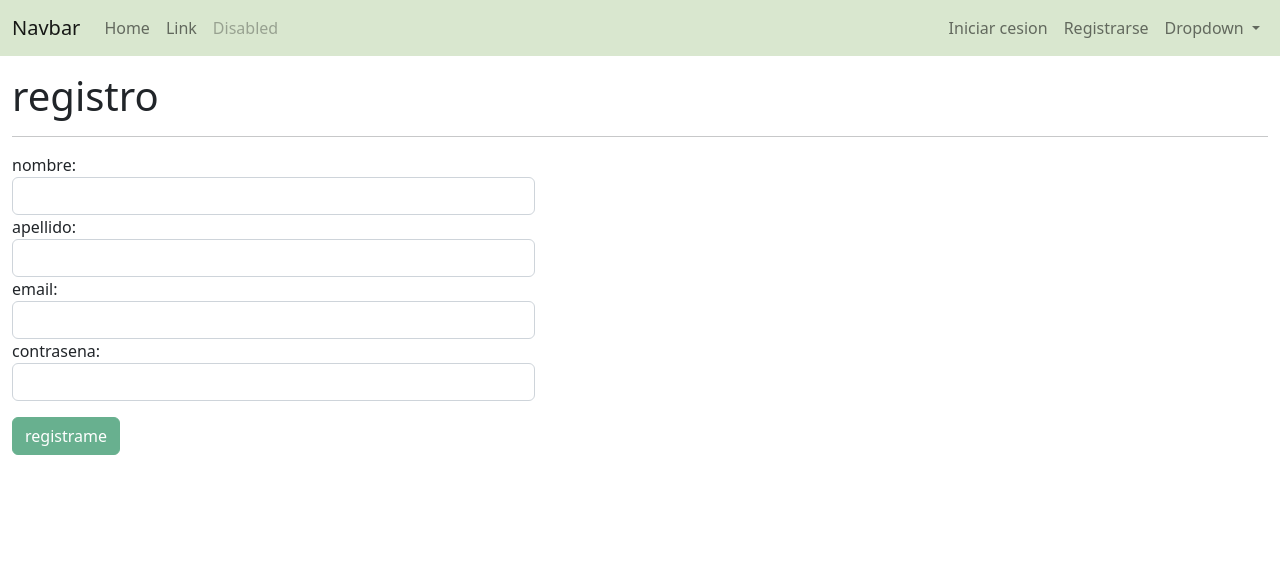
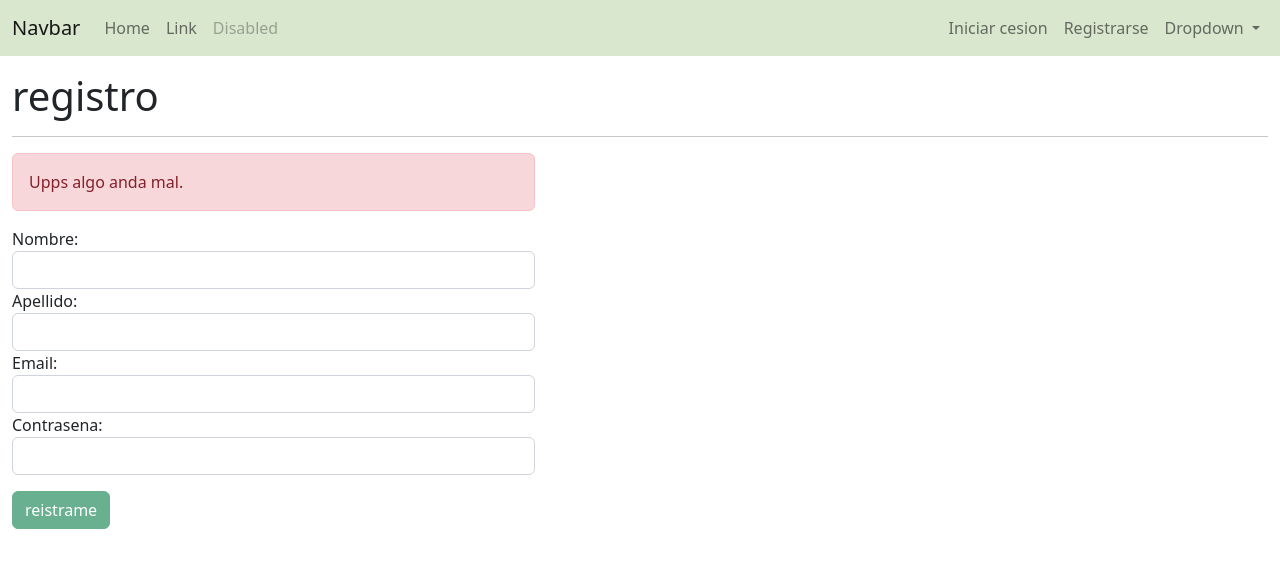
Before and after one commit to N4than13L/master-fullstack-con-symfony, an Angular app in the folder app-videos-angular/: page /registro in a window 1280 px wide. Shown: the top 568 px of the page. Built offline with nearby package versions, Linux system fonts and the light colour scheme; no server answers.

Commit message:
agregando formulario de registro

```diff
--- a/app-videos-angular/src/app/app.module.ts
+++ b/app-videos-angular/src/app/app.module.ts
@@ -1,5 +1,7 @@
 import { NgModule } from '@angular/core'
 import { BrowserModule } from '@angular/platform-browser'
+import { HttpClientModule } from '@angular/common/http';
+
 
 import { routing, appRoutingProviders } from './app.routing'
 
@@ -22,7 +24,8 @@ import { FormsModule } from '@angular/forms';
   imports: [
     BrowserModule,
     routing,
-    FormsModule
+    FormsModule,
+    HttpClientModule
   ],
   providers: [
     appRoutingProviders
--- a/app-videos-angular/src/app/components/register/register.component.html
+++ b/app-videos-angular/src/app/components/register/register.component.html
@@ -2,44 +2,54 @@
     <h1>{{Pagetitle}}</h1>
     <hr />
 
-    <form class="col-md-5 ml-0 pl-0" #registerForm="ngForm" (ngSubmit)="onSubmit(registerForm)">
-        <div class="from-group">
-            <label for="name">nombre:</label>
-            <input type="text" class="form-control" name="name" #name="ngModel" [(ngModel)]="user.name" required
-                pattern="[a-zA-Z]" />
+    <div class="alert alert-success col-md-5 mt-3" *ngIf="status == 'success'">
+        Te has registrado con exito, <a [routerLink]="['/login']">Inicia cesion</a>
+    </div>
+    <div class="alert alert-danger col-md-5 mt-3" *ngIf="status == 'error'">
+        Upps algo anda mal.
+    </div>
+
+    <form class="col-md-5 ml-0 pl-0" #registerForm="ngForm" (ngSubmit)=" onSubmit(registerForm)">
+        <div class="form-group">
+            <label for="name">Nombre:</label>
+            <input type="text" name="name" class="form-control" #name="ngModel" [(ngModel)]="user.name" required />
+
             <small *ngIf="!name.valid && name.touched" class="invalid-feedback d-block">
-                nombre no debe ser vacio o es invalido
+                La contrasena es requerida
+            </small>
+
+        </div>
+
+        <div class="form-group">
+            <label for="surname">Apellido:</label>
+            <input type="text" name="surname" class="form-control" #surname="ngModel" [(ngModel)]="user.surname"
+                required />
+
+            <small *ngIf="!surname.valid && surname.touched" class="invalid-feedback d-block">
+                La contrasena es requerida
             </small>
         </div>
 
-        <div class="from-group">
-            <label for="surname">apellido:</label>
-            <input type="text" class="form-control" name="surname" #surname="ngModel" [(ngModel)]="user.surname"
-                required pattern="[a-zA-Z]" />
-            <small *ngIf="!surname.valid && surname.touched" class="invalid-feedback d-block">
-                los apellidos no deben estar vacios o es invalido
+        <div class="form-group">
+            <label for="email">Email:</label>
+            <input type="email" name="email" class="form-control" #email="ngModel" [(ngModel)]="user.email" required />
+
+            <small *ngIf="!email.valid && email.touched" class="invalid-feedback d-block">
+                Email requerido
             </small>
         </div>
 
+        <div class="form-group">
+            <label for="password">Contrasena:</label>
+            <input type="password" name="password" class="form-control" #password="ngModel" [(ngModel)]="user.password"
+                required />
 
-        <div class="from-group">
-            <label for="email">email:</label>
-            <input type="text" class="form-control" name="email" #email="ngModel" [(ngModel)]="user.email" required
-                pattern="[a-z0-9._%+-]+@[a-z0-9.-]+\.[a-z]{2,4}$" />
-            <small *ngIf="!email.valid && email.touched" class="invalid-feedback d-block">
-                email incorecto
+            <small *ngIf="!password.valid && password.touched" class="invalid-feedback d-block">
+                La contrasena es requerida
             </small>
         </div>
 
-        <div class="from-group">
-            <label for="contrasena">contrasena:</label>
-            <input type="password" class="form-control" name="contrasena" #contrasena="ngModel"
-                [(ngModel)]="user.password" required />
-            <small *ngIf="!contrasena.valid && contrasena.touched" class="invalid-feedback d-block">
-                la contrasena no debe estar vacia
-            </small>
-        </div>
+        <input type="submit" value="reistrame" class="btn btn-success mt-3" [disabled]="registerForm.invalid" />
+    </form>
 
-        <input type="submit" value="registrame" class="btn btn-success mt-3" [disabled]="registerForm.invalid" />
-    </form>
 </div>
--- a/app-videos-angular/src/app/components/register/register.component.ts
+++ b/app-videos-angular/src/app/components/register/register.component.ts
@@ -1,26 +1,46 @@
 import { Component, OnInit } from '@angular/core';
 import { User } from 'src/app/models/user';
+import { UserService } from 'src/app/services/user.service';
 
 @Component({
   selector: 'app-register',
   templateUrl: './register.component.html',
-  styleUrls: ['./register.component.css']
+  styleUrls: ['./register.component.css'],
+  providers: [UserService]
 })
+
 export class RegisterComponent implements OnInit {
   public Pagetitle: string
   public user: User
+  public status: string | any
 
-  constructor() {
+  constructor(
+    private _userService: UserService
+  ) {
     this.Pagetitle = "registro"
     this.user = new User(1, '', '', '', '', 'ROLE_USER', '')
   }
 
   ngOnInit(): void {
-    console.log(this.user)
+    this.onSubmit(this.user)
+    console.log(this._userService.test())
   }
 
-  onSubmit(val: any) {
-    console.log(this.user)
+  onSubmit(form: any) {
+    this._userService.register(this.user).subscribe(
+      res => {
+        if (res.status == "success") {
+          this.status = "success"
+          form.reset()
+        } else {
+          this.status = "error"
+        }
+      },
+      err => {
+        this.status = "error"
+        console.log(err)
+      }
+    )
   }
 
 }
--- /dev/null
+++ b/app-videos-angular/src/app/services/global.ts
@@ -0,0 +1,3 @@
+export var global = {
+    url: 'http://localhost/master-full-stack-symfony/api-rest-symfony/public/'
+}
--- /dev/null
+++ b/app-videos-angular/src/app/services/user.service.ts
@@ -0,0 +1,33 @@
+import { Injectable } from "@angular/core"
+import { HttpClient, HttpHeaders } from "@angular/common/http"
+import { Observable } from "rxjs"
+
+import { User } from "../models/user"
+import { global } from "./global"
+
+
+@Injectable()
+export class UserService {
+    public url: string
+
+    constructor(
+        public _http: HttpClient
+    ) {
+        this.url = global.url
+    }
+
+    public test() {
+        return "Holamundo desde un servicio de Angular"
+    }
+
+    register(user: any): Observable<any> {
+        let json = JSON.stringify(user)
+        let params = 'json=' + json
+
+        let headers = new HttpHeaders().set('Content-Type', 'application/x-www-form-urlencoded')
+
+        return this._http.post(this.url + 'register', params, { headers: headers })
+    }
+
+
+}
```
Also changed, not shown: 1 other file (tests, documents, lock files or other folders).
